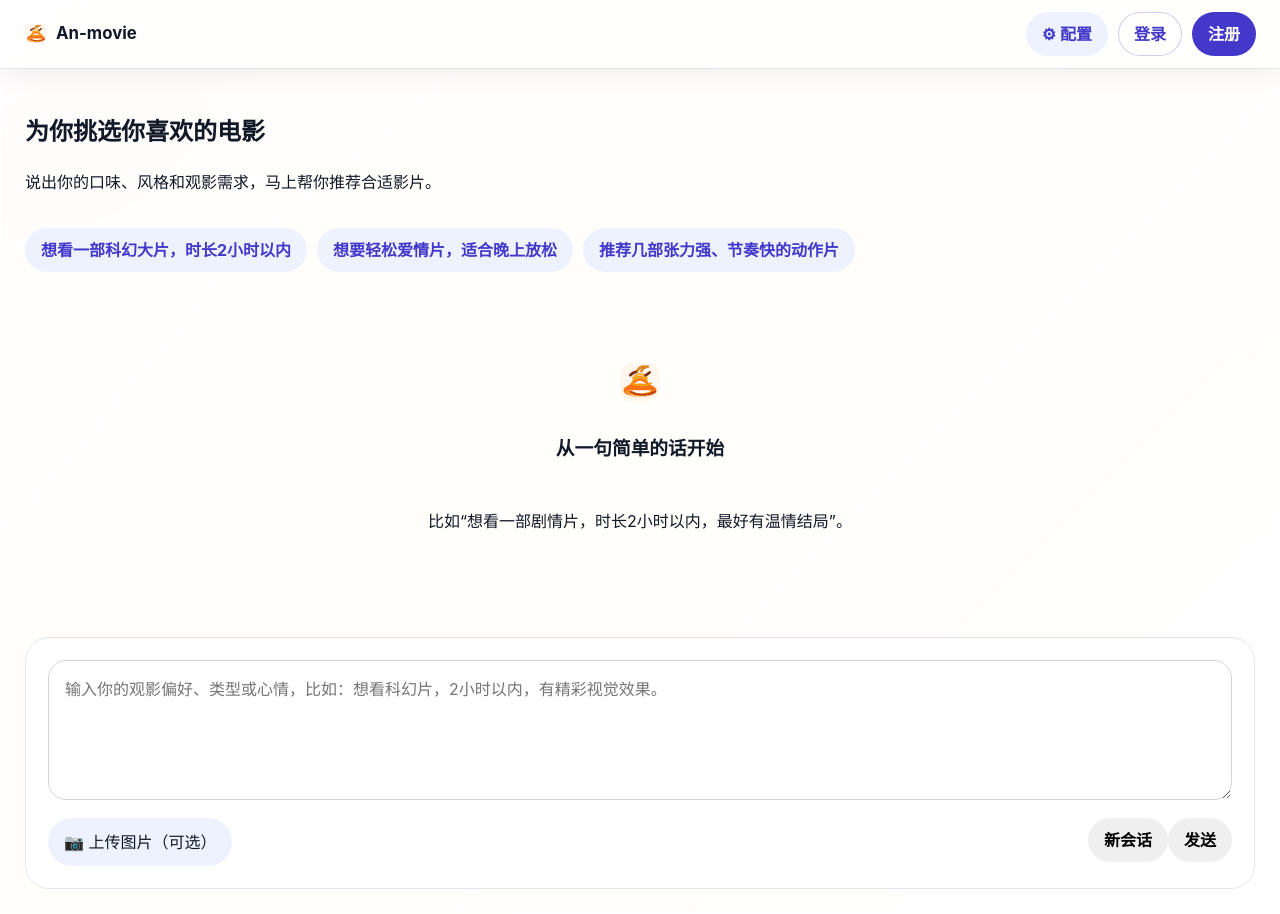
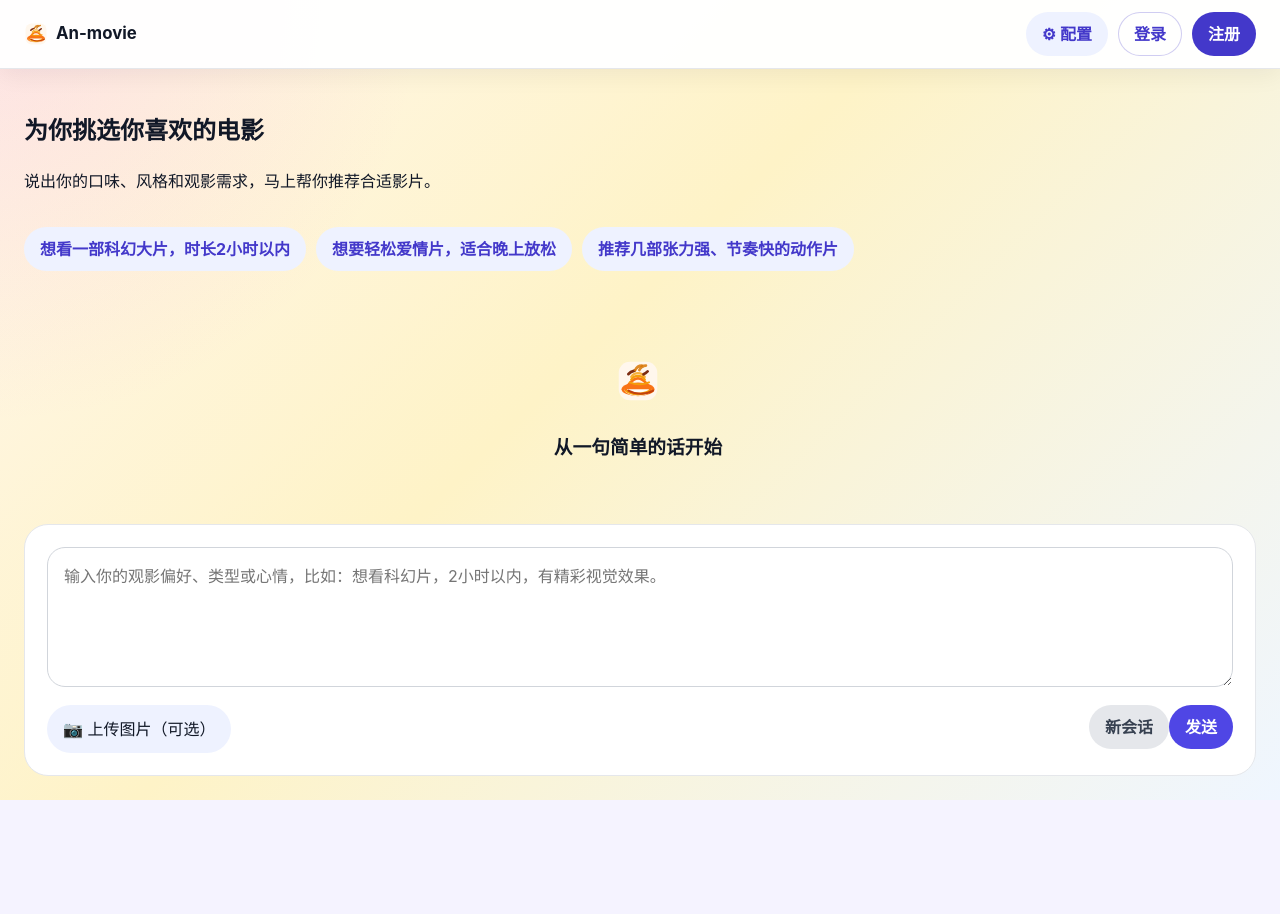
Before and after one commit to renshengyiyijihe/an-movie-recommend-agent, a React (Vite) app in the folder client/: page / in a window 1280 px wide. After the commit the page ends 800 px from the top, so only its background shows below. Built offline with nearby package versions, Linux system fonts and the light colour scheme.

Commit message:
fix: 修复前端问题

```diff
--- a/client/src/App.tsx
+++ b/client/src/App.tsx
@@ -1,5 +1,5 @@
 import { BrowserRouter, Route, Routes } from 'react-router-dom';
-import HomePage from './pages/HomePage';
+import HomePage from '@/pages/HomePage';
 
 function App() {
   return (
--- a/client/src/components/AuthModal/index.tsx
+++ b/client/src/components/AuthModal/index.tsx
@@ -1,5 +1,5 @@
 import { useState, type FormEvent } from 'react';
-import useAuth from '../../store/auth';
+import useAuth from '@/store/auth';
 import styles from './index.module.less';
 
 interface Props {
--- a/client/src/components/ConfigModal/index.tsx
+++ b/client/src/components/ConfigModal/index.tsx
@@ -1,6 +1,6 @@
 import { useState } from 'react';
 import { Modal } from '@mui/material';
-import type { ConversationDetail } from '../../types';
+import type { ConversationDetail } from '@/types';
 import styles from './index.module.less';
 
 interface Props {
--- a/client/src/components/TopBar/index.tsx
+++ b/client/src/components/TopBar/index.tsx
@@ -1,5 +1,5 @@
-import useAuth from '../../store/auth';
-import AppLogo from '../AppLogo';
+import useAuth from '@/store/auth';
+import AppLogo from '@/components/AppLogo';
 import styles from './index.module.less';
 
 interface Props {
--- a/client/src/main.tsx
+++ b/client/src/main.tsx
@@ -1,7 +1,7 @@
 import React from 'react';
 import ReactDOM from 'react-dom/client';
-import App from './App';
-import './styles.css';
+import App from '@/App';
+import '@/styles.css';
 
 ReactDOM.createRoot(document.getElementById('root')!).render(
   <React.StrictMode>
--- a/client/src/pages/HomePage/index.module.less
+++ b/client/src/pages/HomePage/index.module.less
@@ -1,23 +1,25 @@
 .appShell {
-  min-height: 100vh;
+  height: 100vh;
+  width: 100%;
   padding: 0;
   display: flex;
   flex-direction: column;
   align-items: stretch;
+  overflow: hidden;
 }
 
 .chatPanel {
   width: 100%;
   flex: 1;
   min-height: 0;
-  background: rgba(255, 255, 255, 0.9);
-  border: 1px solid rgba(255, 255, 255, 0.75);
+  background: transparent;
+  border: none;
   border-radius: 0;
   display: flex;
   flex-direction: column;
   padding: 24px;
   box-shadow: none;
-  backdrop-filter: blur(18px);
+  overflow: hidden;
 }
 
 .heroHeader {
@@ -51,11 +53,58 @@
   padding: 10px 16px;
   cursor: pointer;
   font-weight: 700;
+  transition: all 0.2s ease;
 }
 
 .chipButton {
   background: #eef2ff;
   color: #4338ca;
+}
+
+.sendButton {
+  background: #4f46e5;
+  color: #ffffff;
+}
+
+.sendButton:hover:not(:disabled) {
+  background: #4338ca;
+  transform: translateY(-1px);
+}
+
+.sendButton:disabled {
+  opacity: 0.6;
+  cursor: not-allowed;
+}
+
+.btnNewConversation {
+  background: #e5e7eb;
+  color: #374151;
+}
+
+.btnNewConversation:hover {
+  background: #d1d5db;
+  transform: translateY(-1px);
+}
+
+.btnSecondary {
+  background: #e5e7eb;
+  color: #374151;
+}
+
+.btnPrimary {
+  background: #4f46e5;
+  color: #ffffff;
+}
+
+.btnOutline {
+  background: transparent;
+  border: 1px solid #d1d5db;
+  color: #374151;
+}
+
+.btnLogout {
+  background: #fee2e2;
+  color: #991b1b;
 }
 
 .chipButton:hover,
@@ -69,6 +118,28 @@
 .messages {
   display: grid;
   gap: 16px;
+  flex: 1;
+  min-height: 0;
+  overflow-y: auto;
+  padding-right: 4px;
+  scroll-behavior: smooth;
+}
+
+.messages::-webkit-scrollbar {
+  width: 6px;
+}
+
+.messages::-webkit-scrollbar-track {
+  background: transparent;
+}
+
+.messages::-webkit-scrollbar-thumb {
+  background: rgba(107, 114, 128, 0.3);
+  border-radius: 3px;
+}
+
+.messages::-webkit-scrollbar-thumb:hover {
+  background: rgba(107, 114, 128, 0.5);
 }
 
 .emptyState {
@@ -235,6 +306,7 @@
 
 .inputArea {
   margin-top: 24px;
+  flex-shrink: 0;
 }
 
 .inputCard {
@@ -299,7 +371,7 @@
 }
 
 .assistantMessage {
-  background: #ffffff;
+  background: #f1f5f9;
 }
 
 .assistantErrorMessage {
--- a/client/src/store/auth.ts
+++ b/client/src/store/auth.ts
@@ -1,5 +1,5 @@
 import create from 'zustand';
-import { request } from '../api';
+import { request } from '@/api';
 
 type User = { id: string; email: string; username: string } | null;
 
--- a/client/src/styles.css
+++ b/client/src/styles.css
@@ -1,3 +1,8 @@
+html {
+  height: 100%;
+  width: 100%;
+}
+
 :root {
   color-scheme: light;
   font-family: Inter, system-ui, -apple-system, BlinkMacSystemFont, 'Segoe UI', sans-serif;
@@ -13,10 +18,12 @@
 
 body {
   margin: 0;
-  min-height: 100vh;
+  height: 100%;
+  width: 100%;
   background:
     radial-gradient(circle at top left, rgba(244, 114, 182, 0.16), transparent 28%),
     linear-gradient(135deg, #fff7ed 0%, #fef3c7 45%, #eff6ff 100%);
+  background-attachment: fixed;
   color: #111827;
 }
 
--- a/client/src/utils/chatUtils.ts
+++ b/client/src/utils/chatUtils.ts
@@ -1,4 +1,4 @@
-import { RecommendationItem, ChatMessage } from '../types';
+import { RecommendationItem, ChatMessage } from '@/types';
 
 const TMDB_GENRE_MAP: Record<number, string> = {
   28: '动作',
--- a/client/tsconfig.json
+++ b/client/tsconfig.json
@@ -21,7 +21,10 @@
     "resolveJsonModule": true,
     "isolatedModules": true,
     "noEmit": true,
-    "jsx": "react-jsx"
+    "jsx": "react-jsx",
+    "paths": {
+      "@/*": ["./src/*"]
+    }
   },
   "include": [
     "src"
--- a/client/vite.config.ts
+++ b/client/vite.config.ts
@@ -1,8 +1,14 @@
 import { defineConfig } from 'vite';
 import react from '@vitejs/plugin-react';
+import path from 'path';
 
 export default defineConfig({
   plugins: [react()],
+  resolve: {
+    alias: {
+      '@': path.resolve(__dirname, './src'),
+    },
+  },
   server: {
     port: 5173,
   },
```
Also changed, not shown: client/src/pages/HomePage/index.tsx (+10 -10 lines).
